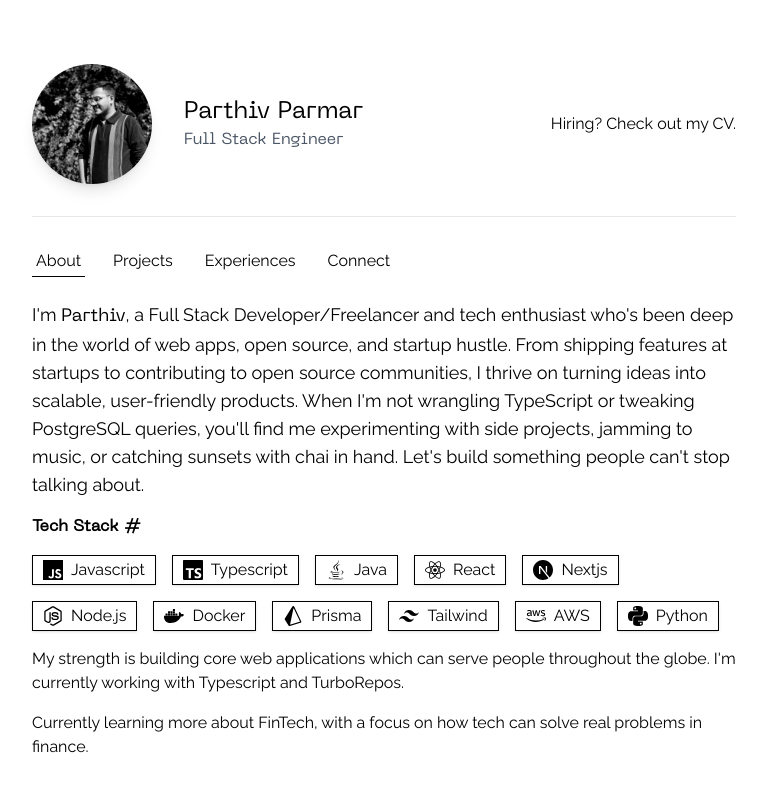
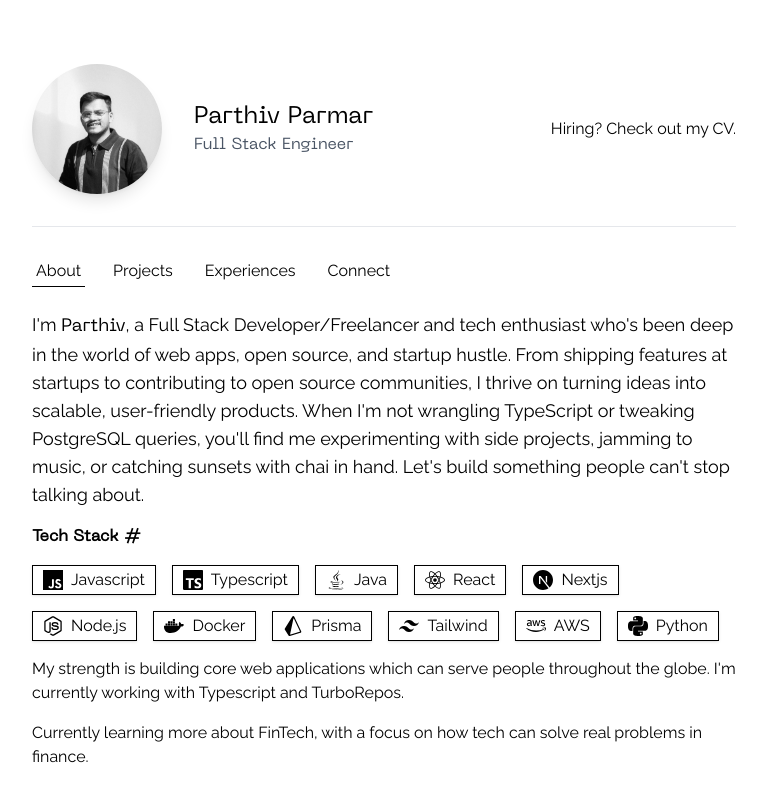
Before and after one commit to parthiv011/minimal-portfolio, a Next.js app: page / in a window 1280 px wide. Shown: the top 802 px of the page, without its empty margins (256-1023 px from the left). Built offline with nearby package versions, Linux system fonts and the light colour scheme.

Commit message:
update: image and toggle activity

```diff
--- a/src/components/HomeContent.tsx
+++ b/src/components/HomeContent.tsx
@@ -34,16 +34,21 @@ export default function HomeContent() {
   }, [tab]);
 
   return (
-    <main className="relative max-w-3xl mx-auto py-16 px-4 sm:px-6 lg:px-8 transition-all duration-300 ease-in-out">
+    <motion.main
+      initial={{ opacity: 0, filter: "blur(10px)" }}
+      animate={{ opacity: 1, filter: "blur(0px)" }}
+      transition={{ duration: 0.5 }}
+      className="relative max-w-3xl mx-auto py-16 px-4 sm:px-6 lg:px-8 transition-all duration-300 ease-in-out"
+    >
       <section className="mb-8">
         <div className="flex flex-col md:flex-row items-center justify-between gap-6">
           <div className="flex flex-col sm:flex-row items-center gap-6 sm:gap-8 text-center sm:text-left">
             <Image
-              src="/hero.png"
+              src="/hero.jpg"
               height={120}
-              width={120}
+              width={130}
               alt="Parthiv Parmar"
-              className="rounded-full shadow-lg"
+              className="rounded-full shadow-lg aspect-auto"
             />
 
             <div className="w-[200px] h-[60px] [perspective:1000px] group">
@@ -117,6 +122,6 @@ export default function HomeContent() {
           </AnimatePresence>
         </div>
       </section>
-    </main>
+    </motion.main>
   );
 }
--- a/src/components/ui/ExperienceItem.tsx
+++ b/src/components/ui/ExperienceItem.tsx
@@ -18,13 +18,19 @@ export const ExperienceItem = ({
 }: Props) => {
   return (
     <li>
-      <div className="flex items-center justify-between py-4 cursor-pointer">
+      <div
+        className="flex items-center justify-between py-4 cursor-pointer"
+        onClick={onToggle}
+      >
         <div>
           <h3 className="font-machina text-lg">{heading}</h3>
           <p className="text-sm text-gray-600">{subheading}</p>
         </div>
         <button
-          onClick={onToggle}
+          onClick={(e) => {
+            e.stopPropagation(); // Prevent parent div's onClick
+            onToggle();
+          }}
           aria-expanded={isExpanded}
           aria-label={
             isExpanded
```
Also changed, not shown: public/hero.jpg (added).
